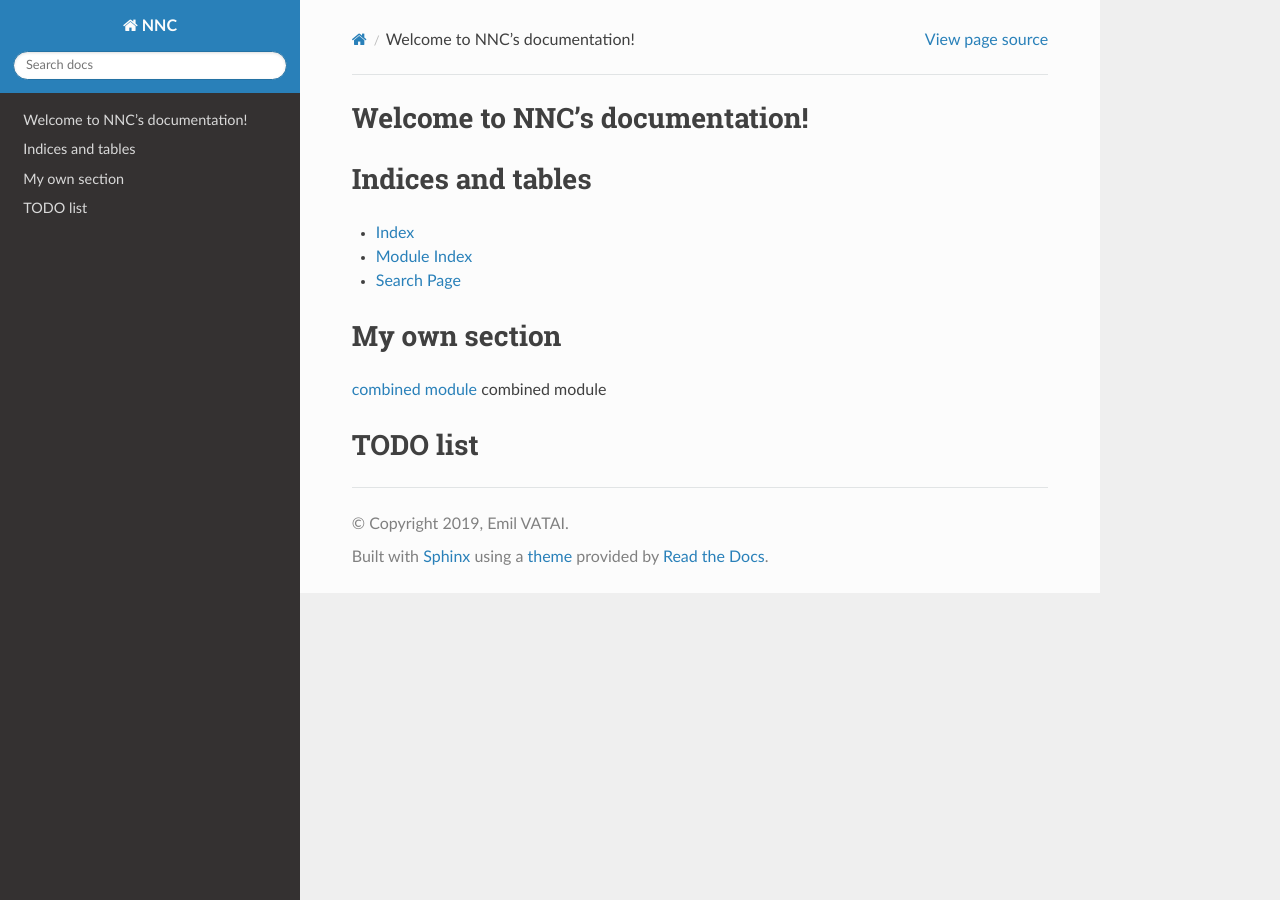
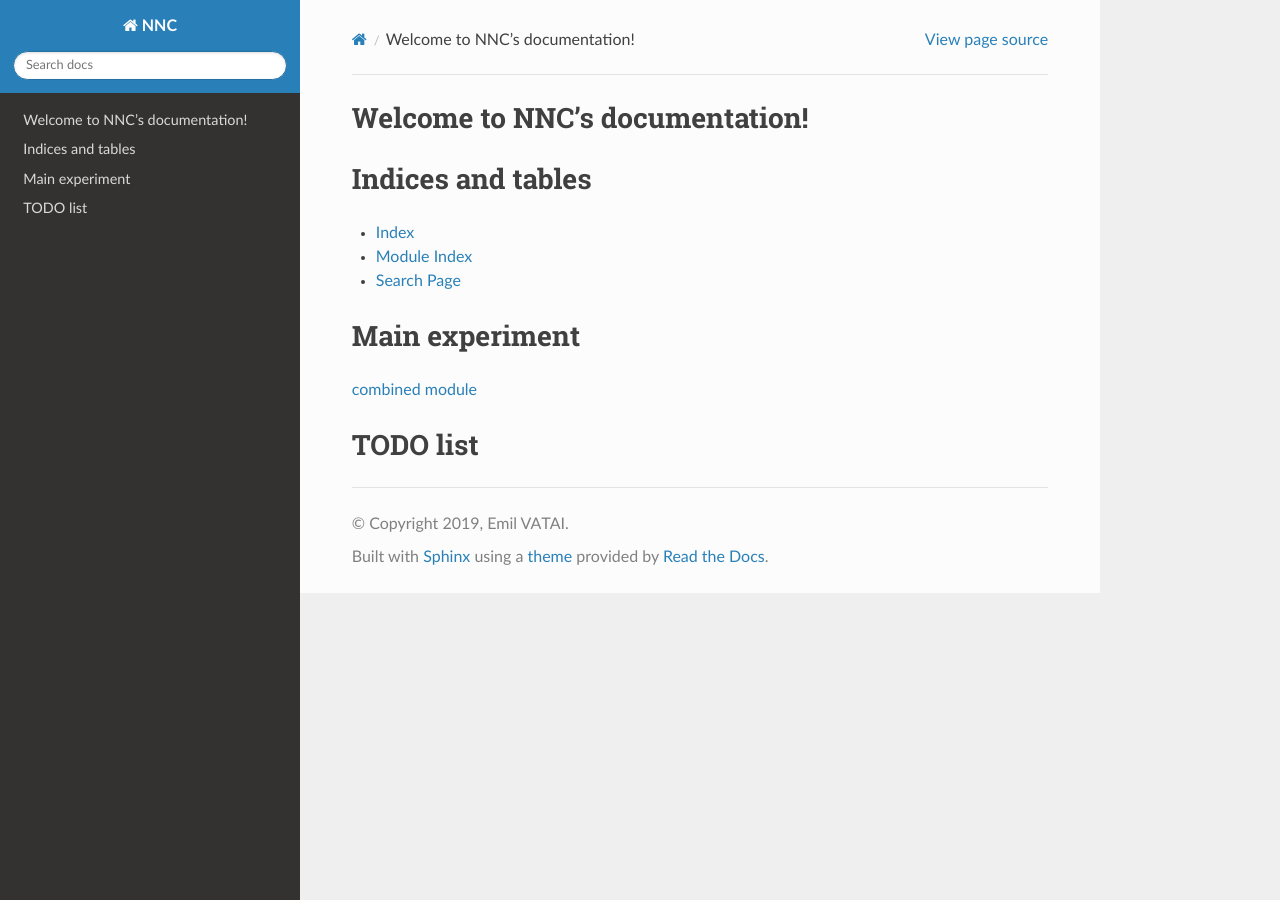
Before and after one commit to vatai/NNC, a Sphinx documentation site: the page built from docs/index.rst, in a window 1280 px wide. Built offline with Sphinx 7.4.7 and the Read the Docs theme 2.0.0, drawn with Linux system fonts in a browser that asks for light colours.

Commit message:
Changed the silly title.

```diff
--- a/docs/index.rst
+++ b/docs/index.rst
@@ -20,11 +20,11 @@ Indices and tables
 * :ref:`search`
 
 
-My own section
-==============
+Main experiment
+===============
 
 :ref:`combined-module`
-combined module
+
 
 TODO list
 =========
```
